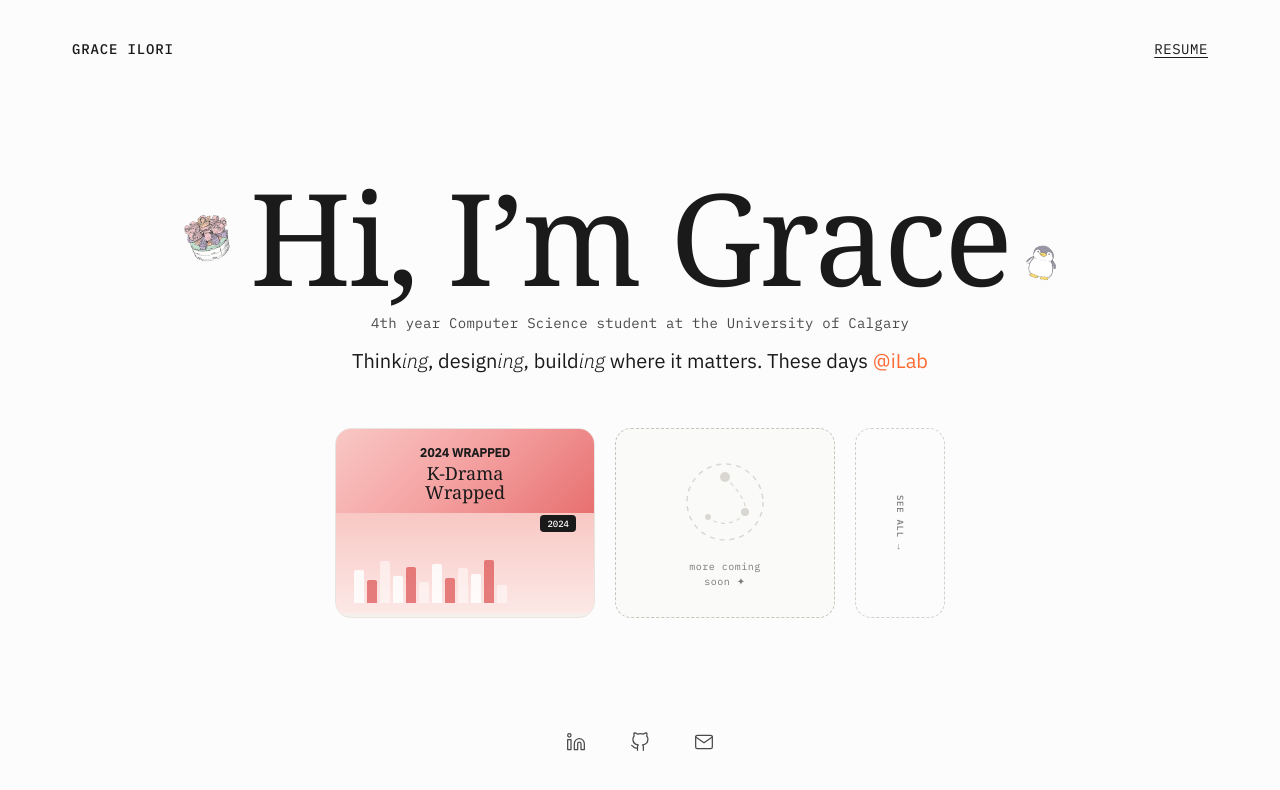
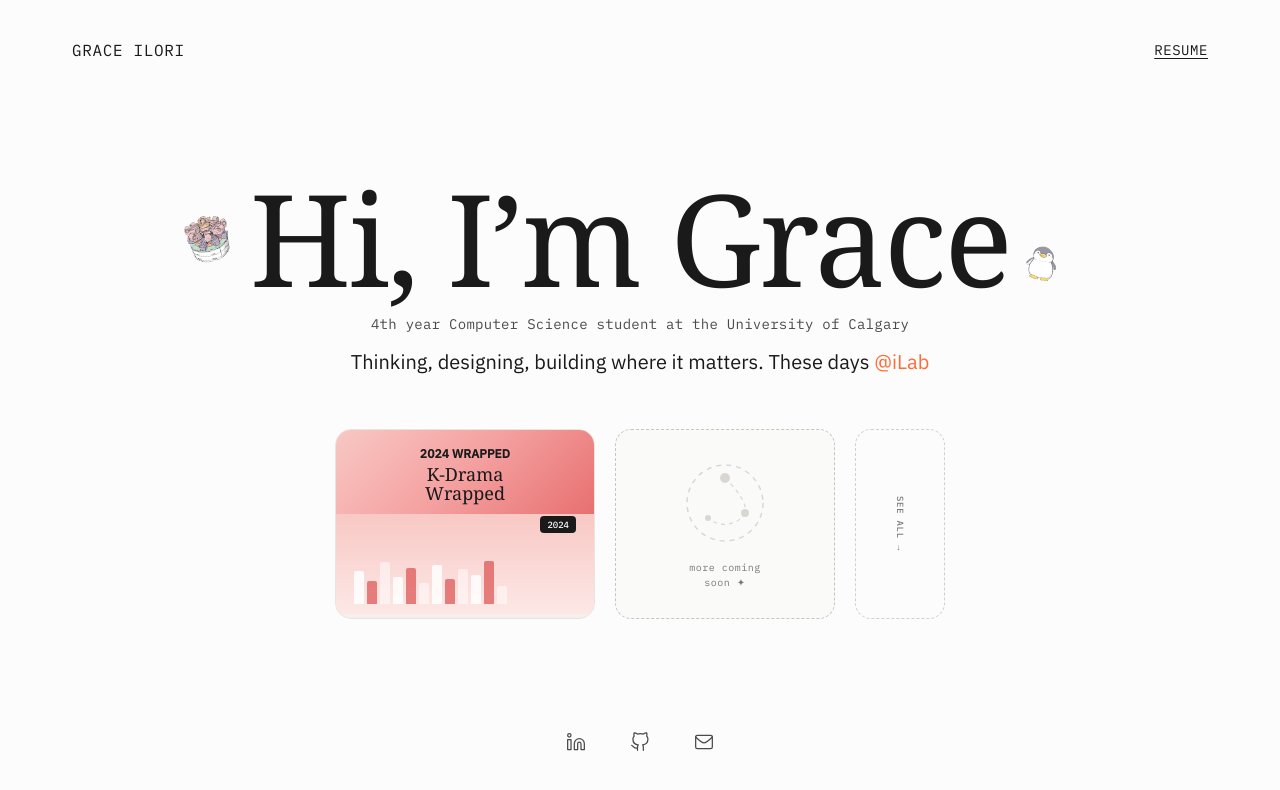
Before and after one commit to graceeilori/grace-ilori-portfolio, a React (Vite) app in the folder my-portfolio/: page / in a window 1280 px wide. Shown: the top 790 px of the page. Built offline with nearby package versions, Linux system fonts and the light colour scheme; a web font is replaced by a local one.

Commit message:
minor design updates

```diff
--- a/my-portfolio/index.html
+++ b/my-portfolio/index.html
@@ -5,9 +5,9 @@
   <meta charset="UTF-8" />
   <link rel="icon" type="image/svg+xml" href="/favicon.svg" />
   <meta name="viewport" content="width=device-width, initial-scale=1.0" />
-  <title>Grace Ilori — Designer & Developer</title>
+  <title>Grace Ilori</title>
   <meta name="description"
-    content="Grace Ilori — 4th year Computer Science student at the University of Calgary. Thinking, designing, building where it matters." />
+    content="Grace Ilori. Designer and Developer. 4th year Computer Science student at the University of Calgary." />
   <link rel="preconnect" href="https://fonts.googleapis.com" />
   <link rel="preconnect" href="https://fonts.gstatic.com" crossorigin />
   <link
--- a/my-portfolio/src/App.css
+++ b/my-portfolio/src/App.css
@@ -26,9 +26,9 @@
 
 .nav-logo {
   font-family: var(--font-mono);
-  font-size: 14px;
-  font-weight: 500;
-  letter-spacing: 0.06em;
+  font-size: 16px;
+  font-weight: 400;
+  letter-spacing: 0.04em;
   text-transform: uppercase;
   color: var(--text-dark);
   text-decoration: none;
@@ -52,7 +52,7 @@
 }
 
 .nav-resume:hover {
-  opacity: 0.6;
+  color: var(--accent-hover);
 }
 
 /* ---- Hero Section ---- */
@@ -427,6 +427,7 @@
 }
 
 .social-icon-link {
+  position: relative;
   display: flex;
   align-items: center;
   justify-content: center;
@@ -436,8 +437,32 @@
   transition: color 0.2s, transform 0.2s;
 }
 
+.social-icon-link::after {
+  content: attr(data-tooltip);
+  position: absolute;
+  bottom: calc(100% + 8px);
+  left: 50%;
+  transform: translateX(-50%) translateY(4px);
+  background: var(--text-mid);
+  color: #fff;
+  font-family: var(--font-mono);
+  font-size: 11px;
+  letter-spacing: 0.03em;
+  padding: 4px 12px;
+  border-radius: 999px;
+  white-space: nowrap;
+  opacity: 0;
+  pointer-events: none;
+  transition: opacity 0.2s ease, transform 0.2s ease;
+}
+
+.social-icon-link:hover::after {
+  opacity: 1;
+  transform: translateX(-50%) translateY(0);
+}
+
 .social-icon-link:hover {
-  color: var(--text-dark);
+  color: var(--accent-hover);
   transform: translateY(-2px);
 }
 
--- a/my-portfolio/src/App.tsx
+++ b/my-portfolio/src/App.tsx
@@ -18,7 +18,7 @@ const GitHubIcon = () => (
 const MailIcon = () => (
   <svg viewBox="0 0 24 24" aria-label="Email">
     <path d="M4 4h16c1.1 0 2 .9 2 2v12c0 1.1-.9 2-2 2H4c-1.1 0-2-.9-2-2V6c0-1.1.9-2 2-2z" />
-    <polyline points="22,6 12,13 2,6" />
+    <path d="M22 6 C18 10 14 13 12 13 10 13 6 10 2 6" fill="none" />
   </svg>
 )
 
@@ -133,7 +133,7 @@ function App() {
             />
             <span className="sticker-note" aria-hidden="true">
               my current obsession... <br />
-              lego flowers
+              brick flowers
             </span>
           </div>
           <h1 className="hero-heading">
@@ -147,7 +147,7 @@ function App() {
               aria-hidden="true"
               style={{ '--rot': '11.4deg' } as React.CSSProperties}
             />
-            <span className="sticker-note" aria-hidden="true">
+            <span className="sticker-note sticker-note--peng" aria-hidden="true">
               just peng :)
             </span>
           </div>
@@ -160,7 +160,7 @@ function App() {
 
         {/* Tagline */}
         <p className="hero-tagline animate-in animate-in-delay-3">
-          Think<em>ing</em>, design<em>ing</em>, build<em>ing</em> where it matters. These days{' '}
+          Thinking, designing, building where it matters. These days{' '}
           <a
             href="https://ilab.ucalgary.ca"
             className="accent-link"
@@ -200,6 +200,7 @@ function App() {
             target="_blank"
             rel="noopener noreferrer"
             aria-label="LinkedIn"
+            data-tooltip="LinkedIn"
             id="linkedin-link"
           >
             <LinkedInIcon />
@@ -210,6 +211,7 @@ function App() {
             target="_blank"
             rel="noopener noreferrer"
             aria-label="GitHub"
+            data-tooltip="GitHub"
             id="github-link"
           >
             <GitHubIcon />
@@ -218,6 +220,7 @@ function App() {
             href="mailto:grace.ilori@ucalgary.ca"
             className="social-icon-link"
             aria-label="Email Grace"
+            data-tooltip="Email"
             id="email-link"
           >
             <MailIcon />
--- a/my-portfolio/src/index.css
+++ b/my-portfolio/src/index.css
@@ -1,7 +1,3 @@
-/* ===================================
-   GRACE ILORI PORTFOLIO — GLOBAL CSS
-   =================================== */
-
 /* CSS Reset */
 *,
 *::before,
```
Also changed, not shown: my-portfolio/public/assets/project-image-placeholder.png (added).
